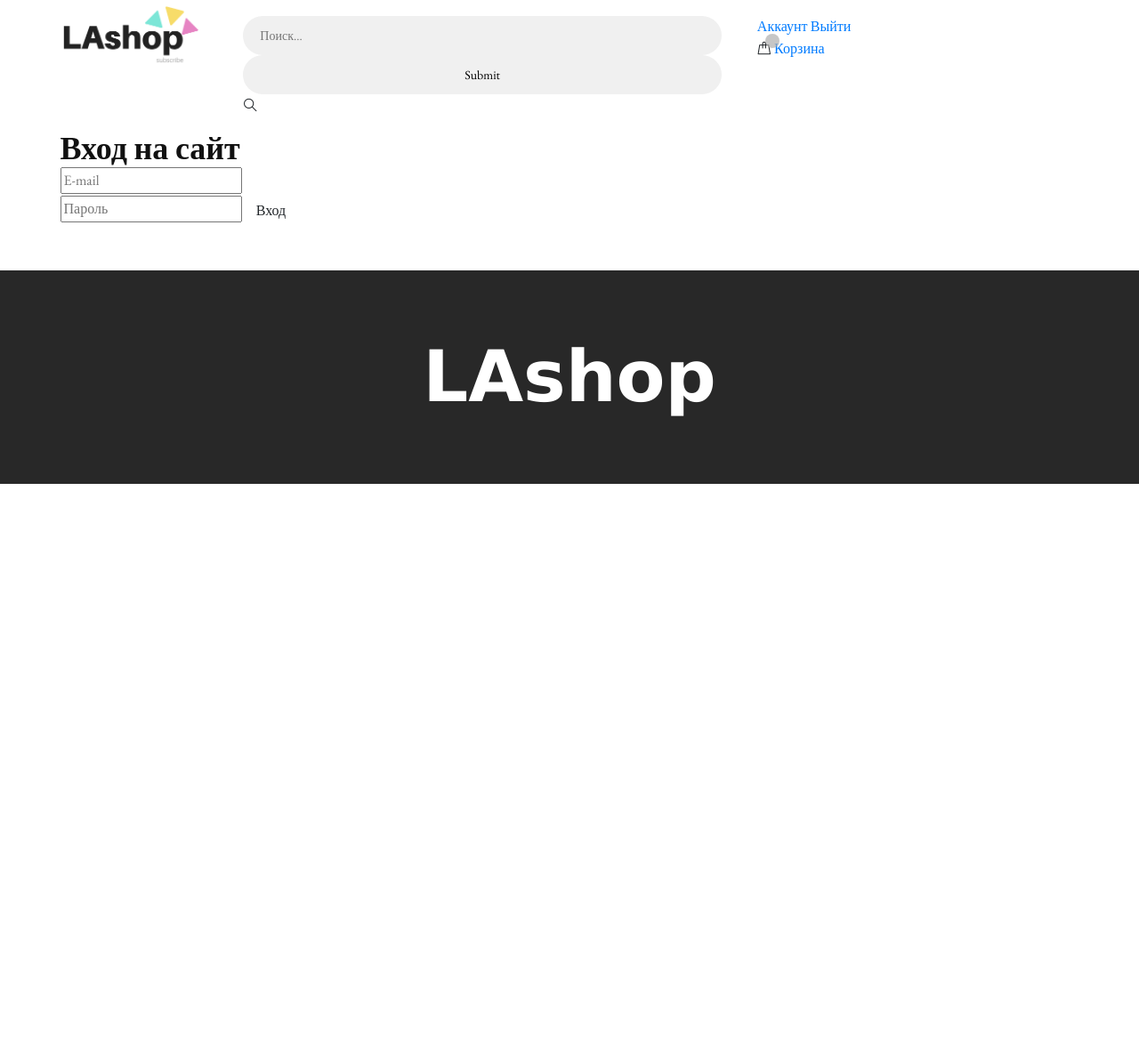
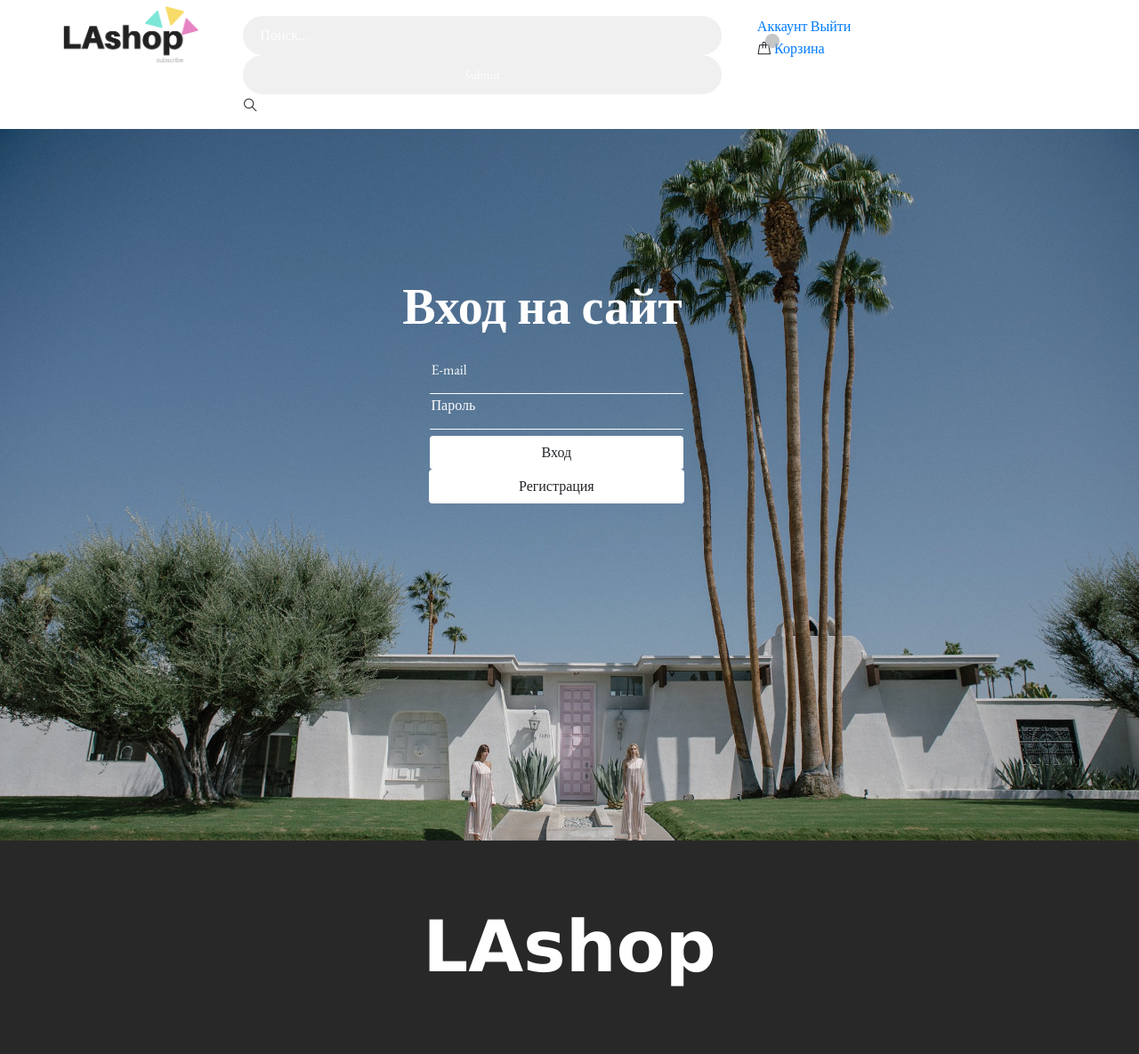
Before and after one commit to badygova/Shop, a PHP site: the page made by views/user/login.php in a window 1280 px wide. Shown: the whole page at 89% size. Before the commit the page ends 544 px from the top, so only its background shows below. Run offline with PHP 8.4, Linux system fonts and the light colour scheme; the template is opened without the code that fills it, so the values that code supplies are empty; some libraries are stand-ins or nearby versions.

Commit message:
added style from form

```diff
--- a/template/css/style.css
+++ b/template/css/style.css
@@ -121,6 +121,51 @@
 /*---------------------
   Commom elements
 -----------------------*/
+.test{
+	margin-left: 60%;
+	width: 650px;
+	height: 100%;
+	padding: 46%;
+}
+.login{
+	width: 100vw;
+	height: 100vh;
+	background: url("/template/img/bg-2.jpg") no-repeat;
+	-moz-background-size: 100%; /* Firefox 3.6+ */
+	-webkit-background-size: 100%; /* Safari 3.1+ и Chrome 4.0+ */
+	-o-background-size: 100%; /* Opera 9.6+ */
+	background-size: 100%; /* Современные браузеры */
+}
+.loginH{
+	color: white;
+	font-size: 7vh;
+	text-align: center;
+}
+.form_login{
+	margin-left: 10%;
+
+}
+input{
+	width: 100%;
+	padding-bottom: 14px;
+	border: none;
+	border-bottom: 1px solid #fdfdfe;
+	background-color: transparent;
+	outline: none;
+	-webkit-transition: 0.3s;
+	-o-transition: 0.3s;
+	transition: 0.3s;
+	color: #fdfdfe;
+}
+input::-webkit-input-placeholder {
+	color: #fdfdfe;
+	font-size: 2vh;
+}
+.btn btn-default{
+	background-color: white;
+}
+
+
 
 /* buttons */
 
--- a/views/user/login.php
+++ b/views/user/login.php
@@ -1,31 +1,43 @@
+<!-- Stylesheets -->
+<link rel="stylesheet" href="../../template/css/bootstrap.min.css"/>
+<link rel="stylesheet" href="../../template/css/font-awesome.min.css"/>
+<link rel="stylesheet" href="../../template/css/flaticon.css"/>
+<link rel="stylesheet" href="../../template/css/slicknav.min.css"/>
+<link rel="stylesheet" href="../../template/css/jquery-ui.min.css"/>
+<link rel="stylesheet" href="../../template/css/owl.carousel.min.css"/>
+<link rel="stylesheet" href="../../template/css/animate.css"/>
+<link rel="stylesheet" href="../../template/css/style.css"/>
+<link rel="stylesheet" href="../../template/css/form.css"/>
 
-
-    <section>
+<section class="login">
     <div class="container">
         <div class="row">
-
             <div class="col-sm-4 col-sm-offset-4 padding-right">
 
                 <?php if (isset($errors) && is_array($errors)): ?>
                     <ul>
                         <?php foreach ($errors as $error): ?>
-                                <li> - <?php echo $error; ?></li>
+                            <li style="font-size: 21px; color: white"> - <?php echo $error; ?></li>
                         <?php endforeach; ?>
                     </ul>
                 <?php endif; ?>
-
+                <div class="test">
                     <div class="signup-form"><!--sign up form-->
-                        <h2>Вход на сайт</h2>
-                        <form action="#" method="post">
+                        <h2 class="loginH">Вход на сайт</h2><br>
+                        <form action="login.php" class="form_login" method="post">
                             <input type="email" name="email" placeholder="E-mail" value="<?php echo $email; ?>"/>
-                            <input type="password" name="password" placeholder="Пароль" value="<?php echo $password; ?>"/>
-                            <input type="submit" name="submit" class="btn btn-default" value="Вход" />
+                            <input type="password" name="password" placeholder="Пароль"
+                                   value="<?php echo $password; ?>"/>
+                            <input type="submit" name="submit" class="btn btn-default" style="background-color: white; margin-top: 7px" value="Вход"/>
                         </form>
+                        <a href="http://localhost/user/register"><input type="submit" name="submit"
+                                                                        class="btn btn-default"
+                                                                        style="background-color: white; width: 287px;
+                                                                         margin-left: 31px"
+                                                                        value="Регистрация"/></a>
                     </div><!--/sign up form-->
-
-
-                    <br/>
-                    <br/>
+                </div>
+            </div>
         </div>
     </div>
     </div>
```
Also changed, not shown: views/user/register.php (+16 -6 lines). Lines whose indentation alone changed are shown as unchanged.
